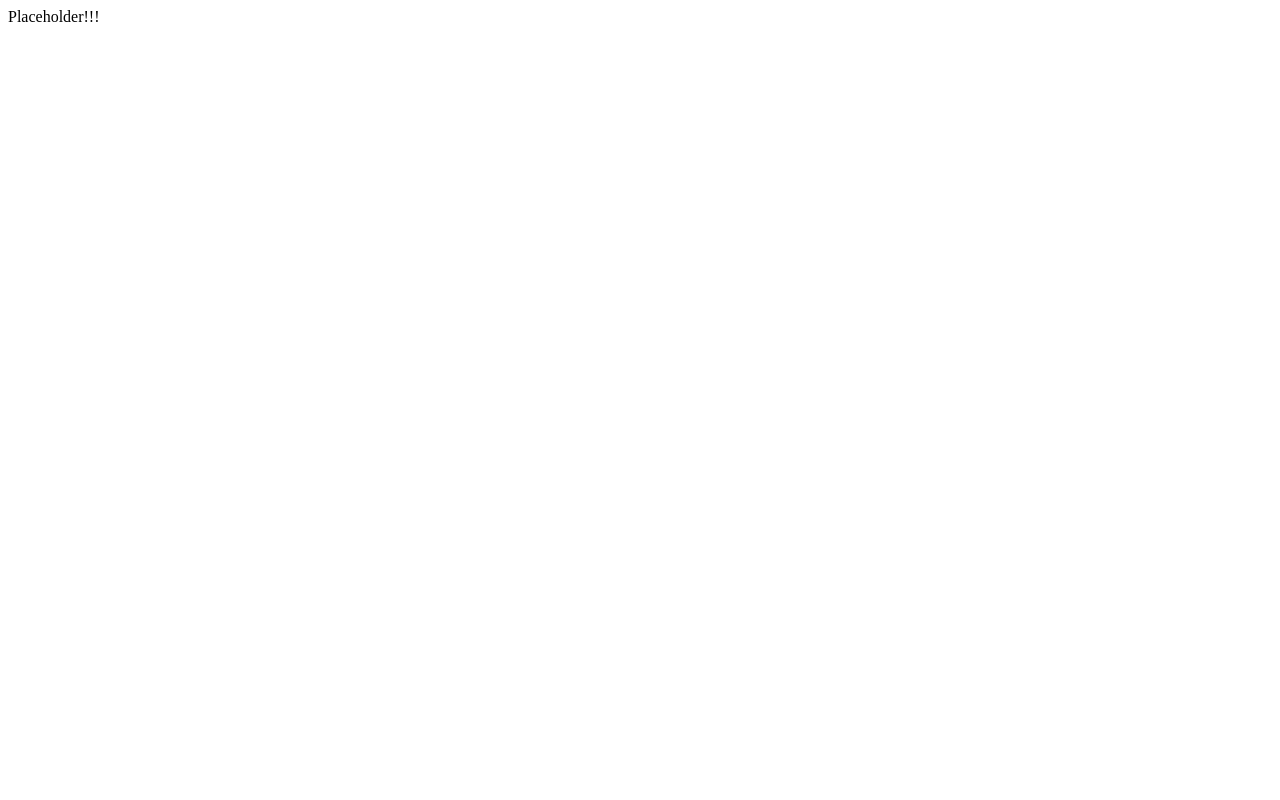
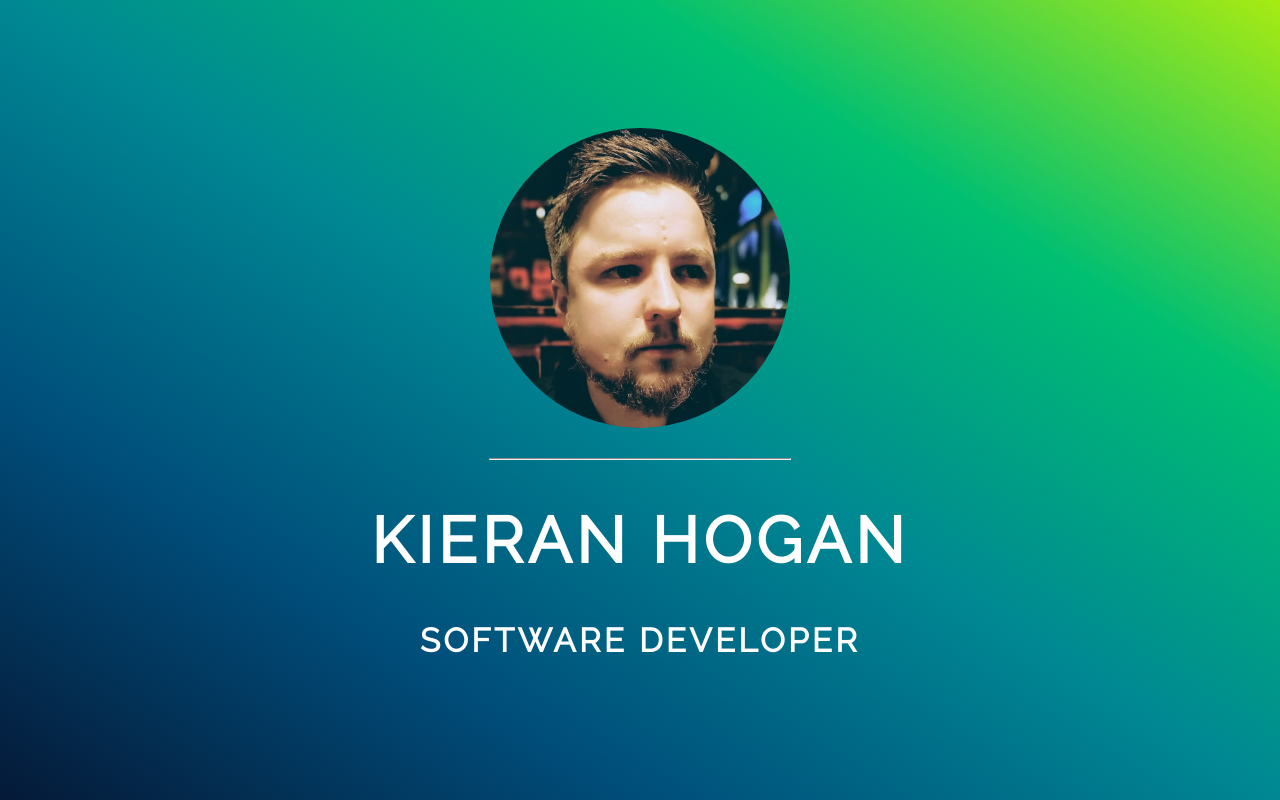
Before and after one commit to kieranhogan13/kieranhogan13.github.io, a plain HTML site: page index.html in a window 1280 px wide. Drawn offline with Linux system fonts and the light colour scheme.

Commit message:
Added css and image
Updated to web page with basic style and profile image

```diff
--- /dev/null
+++ b/css/style.css
@@ -0,0 +1,78 @@
+html {
+    height: 100%;
+}
+body {
+    height: 100%;
+    margin: 0;
+    background-repeat: no-repeat;
+    background-attachment: fixed;
+}
+
+.gradient{
+	background-image: linear-gradient(to right top, #051937, #004d7a, #008793, #00bf72, #a8eb12);
+}
+
+.centre {
+		padding-top: 10%;
+
+	margin: 0 auto;
+}
+
+.avatar {
+	vertical-align: middle;
+	width: 300px;
+	height: 300px;
+	border-top-left-radius: 50% 50%;
+	border-top-right-radius: 50% 50%;
+	border-bottom-right-radius: 50% 50%;
+	border-bottom-left-radius: 50% 50%;
+	display: block;
+	margin-left: auto;
+	margin-right: auto;
+	opacity: 1;
+	transition: opacity .3s ease-in;
+	-moz-transition: opacity .3s ease-in;
+	-webkit-transition: opacity .3s ease-in;
+	-o-transition: opacity .3s ease-in;
+}
+.avatar:hover {
+  opacity: .5;
+  transition: opacity .3s ease-out;
+  -moz-transition: opacity .3s ease-out;
+  -webkit-transition: opacity .3s ease-out;
+  -o-transition: opacity .3s ease-out;
+}
+
+.name{
+	font-family: 'Raleway', sans-serif;
+	font-size: 32px;
+	font-weight: lighter;
+	color: white;
+	text-align: center;
+	display: block;
+	margin-left: auto;
+	margin-right: auto;
+	text-transform: uppercase;
+	text-rendering: optimizeLegibility;
+	letter-spacing: .15em;
+}
+
+.title{
+	font-family: 'Raleway', sans-serif;
+	font-size: 22px;
+	color: white;
+	text-align: center;
+	display: block;
+	margin-left: auto;
+	margin-right: auto;
+	text-transform: uppercase;
+	text-rendering: optimizeLegibility;
+	letter-spacing: .15em;
+}
+
+hr.line{
+	width: 300px;
+	float: center;
+	margin-top: 30px;
+	border-top: 1px solid #8c8b8b;
+}
--- a/index.html
+++ b/index.html
@@ -4,8 +4,22 @@
 	   <meta charset="utf-8">
 	   <meta name="viewport" content="width=device-width, initial-scale=1">
 	   <title>kieranhogan.github.io</title>
+		<link href="css/style.css" rel="stylesheet">
+		<link href="https://fonts.googleapis.com/css?family=Raleway&display=swap" rel="stylesheet">
+		<link rel="stylesheet" href="https://cdnjs.cloudflare.com/ajax/libs/font-awesome/4.7.0/css/font-awesome.min.css">
    </head>
-   <body>
-		Placeholder!!!
+   <body class="gradient">
+		<div class="centre">
+			<a href="https://ie.linkedin.com/in/kieranhogan13">
+				<img class="avatar" src="images/me.jpeg" alt="Avatar">
+			</a>
+			<hr class="line">
+			<div class="name">
+				<h1 class="shadow">Kieran Hogan</h1>
+			</div>
+			<div class="title">
+				<h2 class="shadow">Software Developer</h1>
+			</div>
+		</div>
    </body>
 </html>
```
Also changed, not shown: images/me.jpeg (added).
